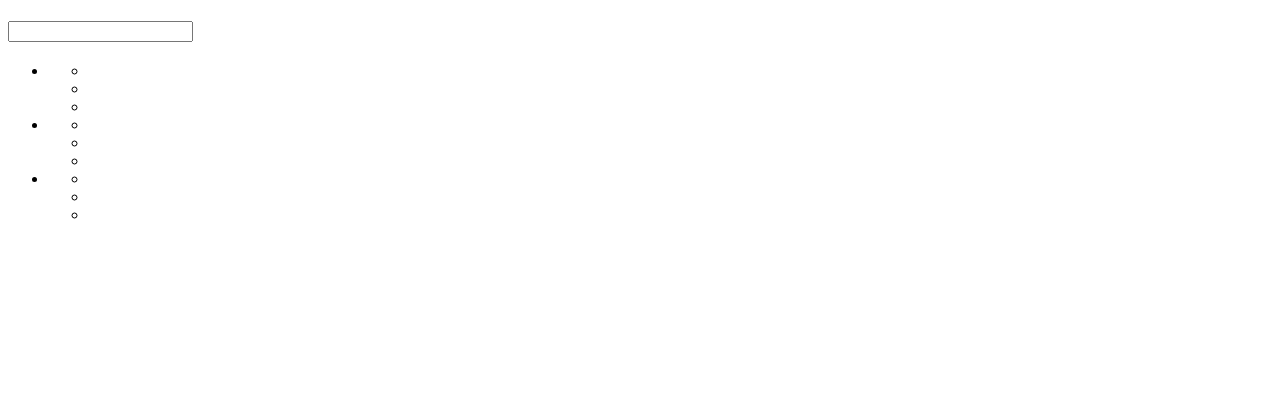
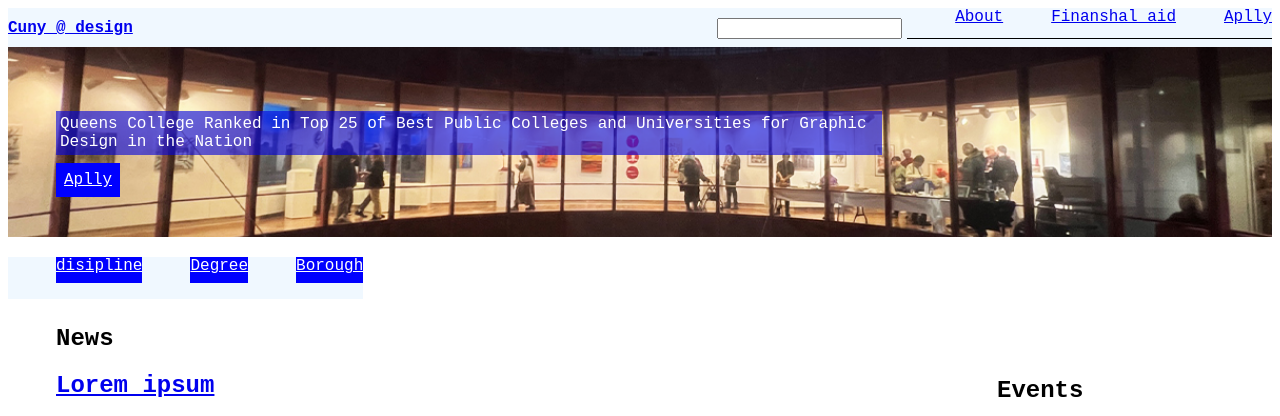
Before and after one commit to SadieYSun/mmp240, a plain HTML site: page cunyDesign/index.html in a window 1280 px wide. Shown: the top 416 px of the page. Drawn offline with nearby package versions, Linux system fonts and the light colour scheme.

Commit message:
a lot of progress on html css and added javascript

```diff
--- a/cunyDesign/index.html
+++ b/cunyDesign/index.html
@@ -1,48 +1,94 @@
 <!DOCTYPE html>
 <html lang="en">
 <head>
+    <link rel="stylesheet" href="https://fonts.googleapis.com/css2?family=Material+Symbols+Outlined:opsz,wght,FILL,GRAD@20..48,100..700,0..1,-50..200&icon_names=keyboard_arrow_down,menu" />
     <meta charset="UTF-8">
     <meta name="viewport" content="width=<device-width>, initial-scale=1.0">
     <title>Document</title>
+    <link rel="stylesheet" href="style.css">
 </head>
-<body>
-    <wrapper>
+<body class="home">
+    <div id="wrapper">
     <header>
-        <h1><a href=></a></h1>
-        <span></span>
-        <form action=""><input type="search"></form>
+        <h1><a href="index.html">Cuny @ design</a></h1>
+        <span class="material-symbols-outlined" onclick="showMenu();">
+            menu
+            </span>
+            <nav id="top-nav">
+                <form action="#"><input type="search"></form>
+            <ul>
+                <li><a href="https://www.cuny.edu/about/">About</a></li>
+                <li><a href="https://www.cuny.edu/financial-aid/">Finanshal aid</a></li>
+                <li><a href="https://www.cuny.edu/admissions/apply-to-cuny/">Aplly</a></li>
+                </ul>
+    </nav>
     </header>
+    <section class="Banner">
+        <p>Queens College Ranked in Top 25 of Best Public Colleges and Universities for Graphic Design in the Nation</p>
+        <a href="https://www.qc.cuny.edu/admissions/apply-to-queens-college/">Aplly</a>
+    </section>
     <nav class="programs-nav">
         <h2></h2>
         <h3></h3>
         <p></p>
         <ul class="program-menu">
             <li class="dropdown">
-                <a href=""></a>
+                <span class="material-symbols-outlined">
+                    keyboard_arrow_down
+                </span>
+                <a href="disipline.html">disipline</a>
                 <ul>
-                    <li><a href=""></a></li>
-                    <li><a href=""></a></li>
-                    <li><a href=""></a></li>
+                    <li><a href="digital-design.html">Digital Design</a></li>
+                    <li><a href="animation.html">Animation</a></li>
+                    <li><a href="industreal-design.html">Industreal Design</a></li>
                 </ul>
             </li>
             <li class="dropdown">
-                <a href=""></a>
+                <span class="material-symbols-outlined">
+                    keyboard_arrow_down
+                </span>
+                <a href="Degree.html">Degree</a>
                 <ul>
-                    <li><a href=""></a></li>
-                    <li><a href=""></a></li>
-                    <li><a href=""></a></li>
+                    <li><a href="assoshiates.html">Assoshiates</a></li>
+                    <li><a href="batchlors.html">Batchlors</a></li>
                 </ul>
             </li>
             <li class="dropdown">
-                <a href=""></a>
+                <span class="material-symbols-outlined">
+                    keyboard_arrow_down
+                </span>
+                <a href="Borough.html">Borough</a>
                 <ul>
-                    <li><a href=""></a></li>
-                    <li><a href=""></a></li>
-                    <li><a href=""></a></li>
+                    <li><a href="brooklyn.html">Brooklyn</a></li>
+                    <li><a href="bronx.html">Bronx</a></li>
+                    <li><a href="queens.html">Queens</a></li>
+                    <li><a href="manhaten.html">Manhaten</a></li>
                 </ul>
             </li>
         </ul>
     </nav>
-</wrapper>
+    <main>
+        <section class="news">
+            <h2>News</h2>
+            <h2><a href="#">Lorem ipsum</a></h2>
+                <p>##-##-####</p>
+                <p>Lorem ipsum dolor sit amet, consectetur adipiscing elit, sed do eiusmod tempor incididunt ut labore et dolore magna aliqua. Ut enim ad minim veniam, quis nostrud exercitation ullamco laboris nisi ut aliquip ex ea commodo consequat. Duis aute irure dolor in reprehenderit in voluptate velit esse cillum dolore eu fugiat nulla pariatur. Excepteur sint occaecat cupidatat non proident, sunt in culpa qui officia deserunt mollit anim id est laborum.</p>
+                <a href="#">read more</a>
+            <h2><a href="#">Lorem ipsum</a></h2>
+                <p>##-##-####</p>
+                <p>Lorem ipsum dolor sit amet, consectetur adipiscing elit, sed do eiusmod tempor incididunt ut labore et dolore magna aliqua. Ut enim ad minim veniam, quis nostrud exercitation ullamco laboris nisi ut aliquip ex ea commodo consequat. Duis aute irure dolor in reprehenderit in voluptate velit esse cillum dolore eu fugiat nulla pariatur. Excepteur sint occaecat cupidatat non proident, sunt in culpa qui officia deserunt mollit anim id est laborum.</p>
+                <a href="#">read more</a>
+        </section>
+        <section class="events">
+            <h2>Events</h2>
+            <img src="images/Queens-college-logo.png" alt="Replace later">
+            <p>Date ##<br>Time ##<br>Campus</p>
+        </section>
+    </main>
+    <footer>
+        @copy Cuny design
+    </footer>
+</div>
+<script src="showMenu.js"></script>
 </body>
 </html>
--- /dev/null
+++ b/cunyDesign/showMenu.js
@@ -0,0 +1,8 @@
+    function showMenu(){
+var  menu = document.getElementById("top-nav");
+if  (menu.style.display==="none" || menu.style.display === ''){
+    menu.style.display="block";
+} else {
+menu.style.display="none";
+    }
+}
--- /dev/null
+++ b/cunyDesign/style.css
@@ -0,0 +1,120 @@
+body{
+    font-family: 'Courier New', Courier, monospace;
+}
+header{
+    background-color:aliceblue;
+    display: flex;
+    justify-content: space-between;
+    position: relative;
+}
+#top-nav{
+    display: block;
+    border: solid 1px;
+    position:absolute;
+    top:50px;
+    right:0;
+    background-color: aliceblue;
+    display: none;
+}
+#top-nav li{
+    border-bottom: solid 1px;
+}
+nav ul{
+    padding:0px;
+    margin:0px;
+    list-style-type: none;
+    background-color:aliceblue;
+
+}
+#top-nav input{
+    margin-left: 5px;
+    margin-right: 5px;
+    margin-top: 10px;
+
+}
+h1{
+    font-size: 1rem;
+}
+.dropdown{
+    background-color: blue;
+    color: white;
+    padding-bottom: .5em;
+    margin-bottom: 1em;
+    width: 85%;
+    margin-left:3em;
+}
+.dropdown a{
+    color: white;
+}
+.dropdown ul{
+    display:none;
+}
+.dropdown:hover ul{
+    display:block;
+}
+.dropdown:hover ul a{
+    color: black;
+}
+.news{
+    padding-top: 3em;
+    padding-left: 3em;
+}
+.Banner{
+    padding: 3em;
+    background-image: url("images/background.jpg");
+    background-size: cover;
+    background-position: center;
+    /*background-repeat: no-repeat;*/
+}
+.Banner img{
+    max-width:100%;
+}
+.Banner a{
+    padding: .5em;
+    background-color: blue;
+    color:white
+}
+.Banner p{
+    padding:.25em;
+    background-color: rgba(0,0,225, .6);
+    color:white;
+    max-width:70%;
+}
+@media (min-width:768px){
+.material-symbols-outlined{
+    display: none;
+}
+#top-nav{
+    top:0px;
+    display: flex;
+    justify-content: space-between;
+    border: none;
+}
+#top-nav ul{
+    display: flex;
+}
+#top-nav ul a{
+    display: block;
+    padding-left: 3em;
+    border-bottom: 0px;
+}
+.program-menu{
+    display: flex;
+    justify-content: space-between;
+    position:absolute;
+}
+.dropdown{
+    width:32%;
+}
+.dropdown ul{
+    width: 32%;
+}
+.home main{
+    display: grid;
+    grid-template-columns: minmax(500px, 1fr) 300px;
+}
+.events{
+    margin-top: 100px;
+    margin-left: 25px;
+}
+}
```
Also changed, not shown: exercise10/exercise10.html (+14 -2 lines), cunyDesign/images/Queens-college-logo.png (added), cunyDesign/images/background.jpg (added).
